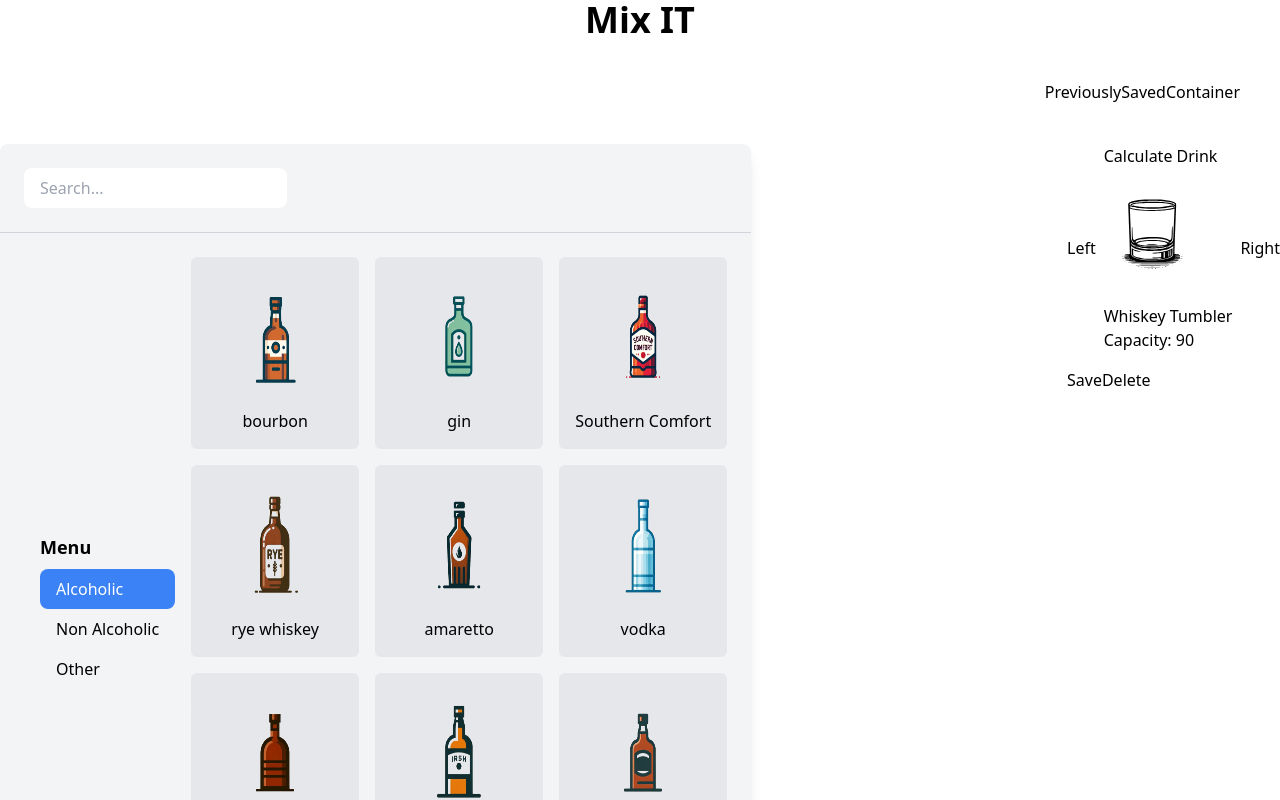
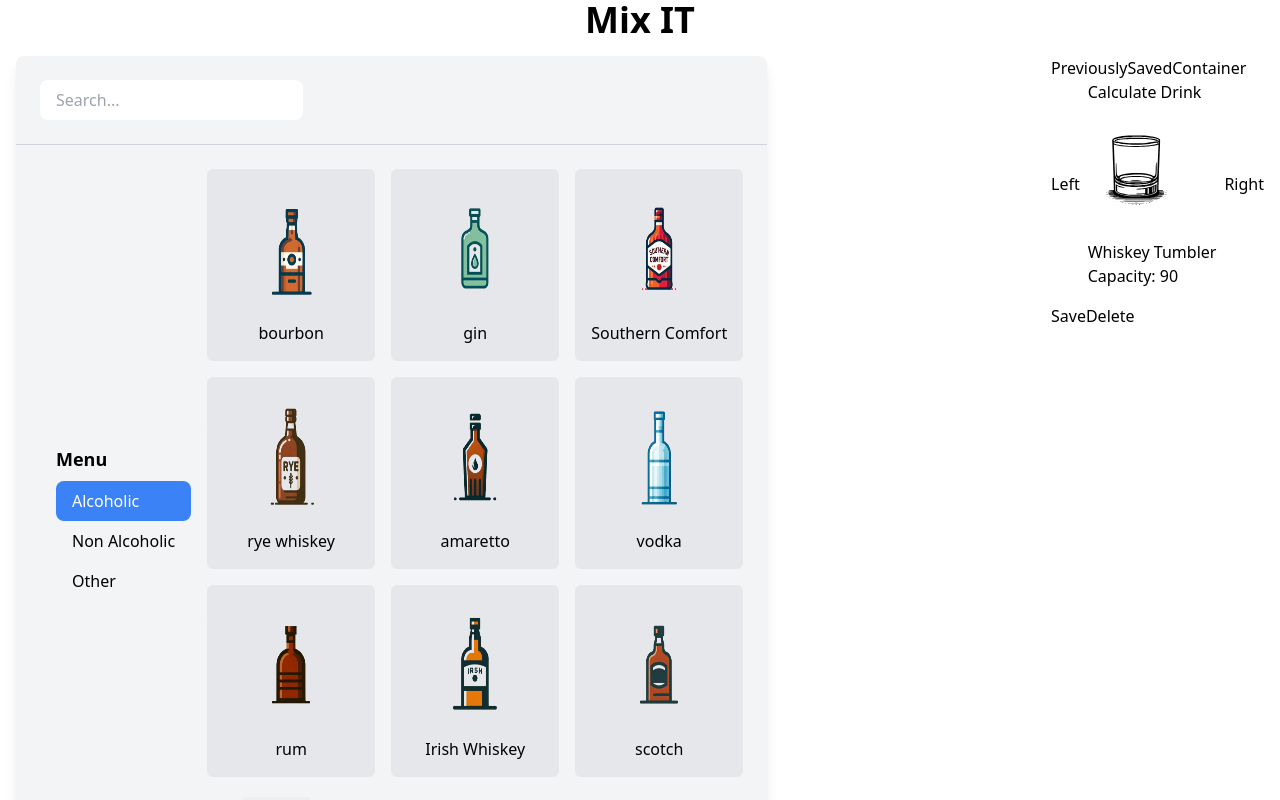
Before and after one commit to andreealuca25/Mix-IT, a React app in the folder client/: page / in a window 1280 px wide. Shown: the top 800 px of the page. Built offline with nearby package versions, Linux system fonts and the light colour scheme.

Commit message:
move prevSave into cup

```diff
--- a/client/src/App.js
+++ b/client/src/App.js
@@ -1,7 +1,7 @@
 import React, { useState } from "react";
 import Title from "./components/title/Title";
 import BarContainer from "./components/bar/BarContainer";
-import PreviouslySavedContainer from "./components/previouslySaved/PreviouslySavedContainer";
+import PreviouslySavedContainer from "./components/cup/previouslySaved/PreviouslySavedContainer";
 import CupContainer from "./components/cup/CupContainer";
 import "./index.css";
 
@@ -13,10 +13,7 @@ function App() {
   return (
     <div className="flex flex-col h-screen">
       <Title />
-      <div className="app-header w-full text-right p-10">
-        <PreviouslySavedContainer />
-      </div>
-      <div className="app-footer flex justify-between">
+      <div className="mx-4 flex justify-between">
         <BarContainer onPour={handlePourDrink} />
         <CupContainer selectedDrink={selectedDrink} />
       </div>
--- a/client/src/components/cup/CupContainer.js
+++ b/client/src/components/cup/CupContainer.js
@@ -2,11 +2,15 @@ import React, { useState, useEffect } from "react";
 import { cupTypes } from "../../utils/cups";
 import Cups from "./Cups";
 import CupActionButton from "./CupActionButton";
+import PreviouslySavedContainer from "./previouslySaved/PreviouslySavedContainer";
+
 
 function CupContainer({ selectedDrink }) {
   const [cupData, setCupData] = useState([]);
   return (
     <div>
+        <PreviouslySavedContainer />
+
       <Cups cups={cupTypes} selectedDrink={selectedDrink}></Cups>
       <CupActionButton actionType="save" cupData={cupData} />
       <CupActionButton actionType="delete" cupData={cupData} />
--- a/client/src/components/title/Title.js
+++ b/client/src/components/title/Title.js
@@ -2,7 +2,7 @@ import React from "react";
 
 function Title() {
   return (
-    <div className="flex items-center justify-center">
+    <div className="flex items-center justify-center mb-4">
       <h1 className="text-4xl font-bold">Mix IT</h1>
     </div>
   );
```
Also changed, not shown: client/src/components/cup/previouslySaved/PreviouslySavedButton.js (added), client/src/components/cup/previouslySaved/PreviouslySavedContainer.js (renamed from client/src/components/previouslySaved/PreviouslySavedContainer.js), 1 other file (tests, documents, lock files or other folders).
